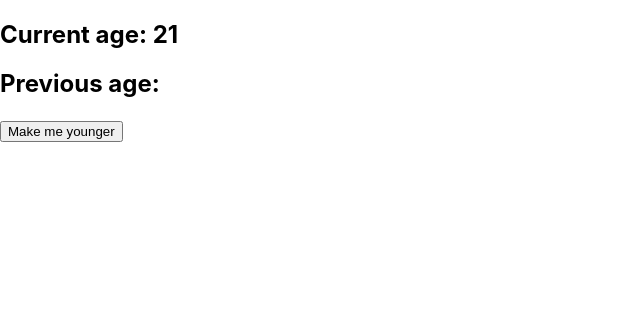
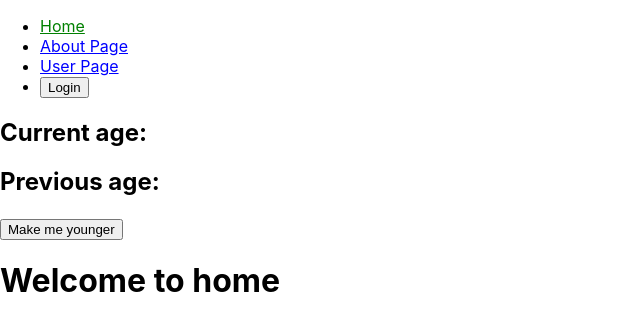
Before and after one commit to ahirhasmukh/react-hooks, a React app: page / in a window 1280 px wide. Shown: the top 330 px of the page, without its empty margins (0-640 px from the left). Built offline with nearby package versions, Linux system fonts and the light colour scheme.

Commit message:
routing added

```diff
--- a/package.json
+++ b/package.json
@@ -46,6 +46,7 @@
     "react-app-polyfill": "^1.0.2",
     "react-dev-utils": "^9.0.3",
     "react-dom": "^16.9.0",
+    "react-router-dom": "^5.1.2",
     "resolve": "1.12.0",
     "resolve-url-loader": "3.1.0",
     "sass-loader": "7.2.0",
--- a/src/App.js
+++ b/src/App.js
@@ -1,18 +1,76 @@
 import React, { useState } from "react";
-import usePrevious from './hooks/usePrevious';
+import usePrevious from "./hooks/usePrevious";
+import { BrowserRouter, Route, NavLink, Redirect, Prompt } from "react-router-dom";
+import AboutPage from "./pages/aboutPage";
+import './App.scss';
 
 function App() {
-  const [age, setAge] = useState(21);
+  const [age, setAge] = useState(null);
+  const [loggedIn, setLoggedIn] = useState(false);
   const previousAge = usePrevious(age);
 
+  function onClickHandler() {
+    setLoggedIn(!loggedIn);
+  }
+
   return (
+    <BrowserRouter>
       <div className="App">
+      <ul>
+        <li>
+          <NavLink className="links" to="/" exact activeClassName="activeLink">Home</NavLink>
+        </li>
+
+        <li>
+          <NavLink className="links" exact to="/about" activeClassName="activeLink">About Page</NavLink>
+        </li>
+
+        <li>
+          <NavLink className="links" exact to="/user/john/joe" activeClassName="activeLink">User Page</NavLink>
+        </li>
+        <li>
+          <button onClick={onClickHandler}>{loggedIn ? "Logout" : "Login"}</button>
+        </li>
+
+        <Prompt when={loggedIn && !age} message={(location) => {
+          return location.pathname.startsWith("/user") ? true : 'Are you sure';
+        }}></Prompt>
+      </ul>
+        <Route
+          path="/"
+          exact
+          render={() => {
+            return (
+              <div>
                 <h2>Current age: {age}</h2>
                 <h2>Previous age: {previousAge}</h2>
                 <h3>
-        <button onClick={()=>setAge(age - 1)}>Make me younger</button>
+                  <button onClick={() => setAge(age - 1)}>
+                    Make me younger
+                  </button>
                 </h3>
+                <h1>Welcome to home</h1>
               </div>
+            );
+          }}
+        />
+
+        <Route path="/about" exact component={AboutPage} />
+
+        <Route
+          path="/user/:username/:lastname"
+          exact
+          render={({match}) => {
+            return loggedIn ? (
+              <div>
+                <h2>Welcome {match.params.username} {match.params.lastname}</h2>
+                </div>
+            ) : (<Redirect to="/"></Redirect>)
+          }}
+
+          />
+      </div>
+    </BrowserRouter>
   );
 }
 
--- a/src/App.scss
+++ b/src/App.scss
@@ -15,3 +15,11 @@
     border-style: dotted;
   }
 }
+
+.links {
+  color: blue;
+}
+
+.activeLink {
+  color: green;
+}
--- /dev/null
+++ b/src/pages/aboutPage.js
@@ -0,0 +1,9 @@
+import React from 'react';
+
+function aboutPage() {
+    return (
+        <h1>About page</h1>
+    )
+}
+
+export default aboutPage;
```
Also changed, not shown: 1 other file (tests, documents, lock files or other folders). Lines whose indentation alone changed are shown as unchanged.
